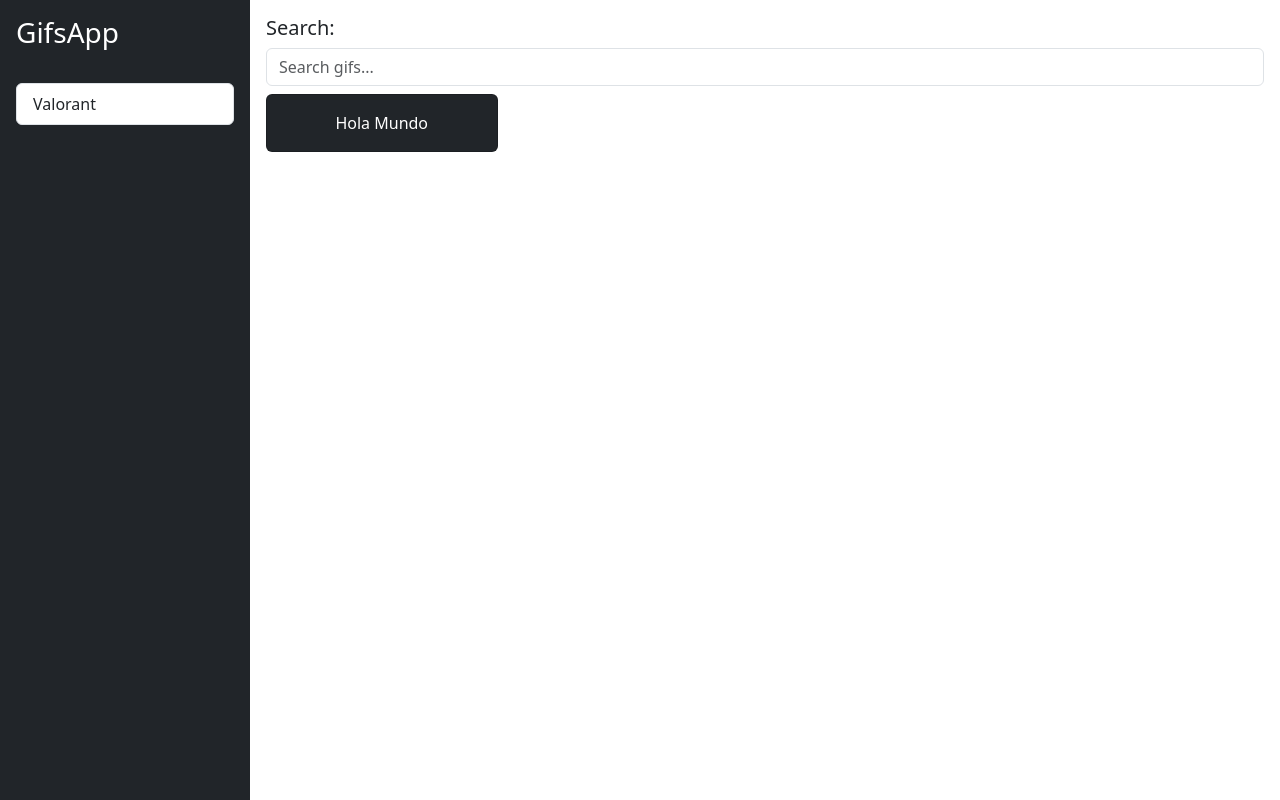
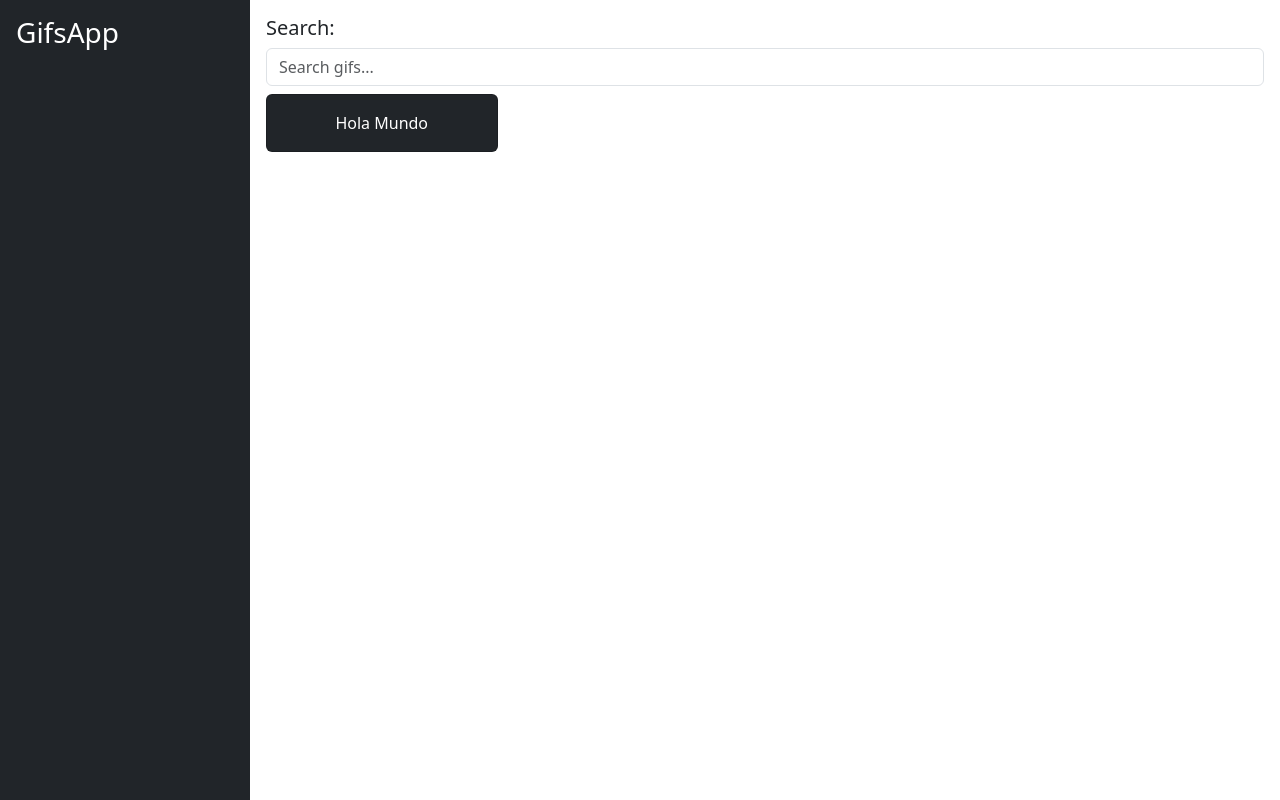
Before and after one commit to marina-fdz/gifsapp, an Angular app: page / in a window 1280 px wide. Built offline with nearby package versions, Linux system fonts and the light colour scheme.

Commit message:
add GifsService

```diff
--- a/src/app/gifs/components/search-box/search-box.component.ts
+++ b/src/app/gifs/components/search-box/search-box.component.ts
@@ -1,4 +1,5 @@
 import { Component, ElementRef, ViewChild } from '@angular/core';
+import { GifsService } from '../../services/gifs.service';
 
 @Component({
   selector: 'gifs-search-box',
@@ -13,10 +14,14 @@
   @ViewChild('txtTagInput')
   public tagInput!: ElementRef<HTMLInputElement>;
 
-  constructor() {}
+  constructor( private gifsService: GifsService) {}
 
   searchTag( ){
     const newTag = this.tagInput.nativeElement.value;
     console.log({ newTag });
+
+    this.gifsService.searchTag(newTag);
+
+    this.tagInput.nativeElement.value = '';
   }
 }
--- /dev/null
+++ b/src/app/gifs/services/gifs.service.ts
@@ -0,0 +1,20 @@
+import { Injectable } from '@angular/core';
+
+@Injectable({ providedIn: 'root' })
+export class GifsService {
+  private _tagsHistory: string[] = [];
+
+  constructor() { }
+
+  get tagsHistory(){
+    return [...this._tagsHistory];
+  }
+
+  searchTag( tag: string ) {
+
+    this._tagsHistory.unshift(tag);
+
+    console.log(this.tagsHistory);
+  }
+
+}
--- a/src/app/shared/components/sidebar/sidebar.component.html
+++ b/src/app/shared/components/sidebar/sidebar.component.html
@@ -2,8 +2,8 @@
   <h3 class="text-white">GifsApp</h3>
   <hr>
   <div class="list-group list-reset">
-    <button class="list-group-item list-group-item-action">
-      Valorant
+    <button *ngFor="let tag of tags" class="list-group-item list-group-item-action">
+      {{ tag | titlecase }}
     </button>
   </div>
 </div>
--- a/src/app/shared/components/sidebar/sidebar.component.ts
+++ b/src/app/shared/components/sidebar/sidebar.component.ts
@@ -1,4 +1,5 @@
 import { Component } from '@angular/core';
+import { GifsService } from '../../../gifs/services/gifs.service';
 
 @Component({
   selector: 'shared-sidebar',
@@ -7,4 +8,10 @@
 })
 export class SidebarComponent {
 
+  constructor( private gifsService: GifsService ) { }
+
+  get tags() {
+    return this.gifsService.tagsHistory;
+  }
+
 }
```
